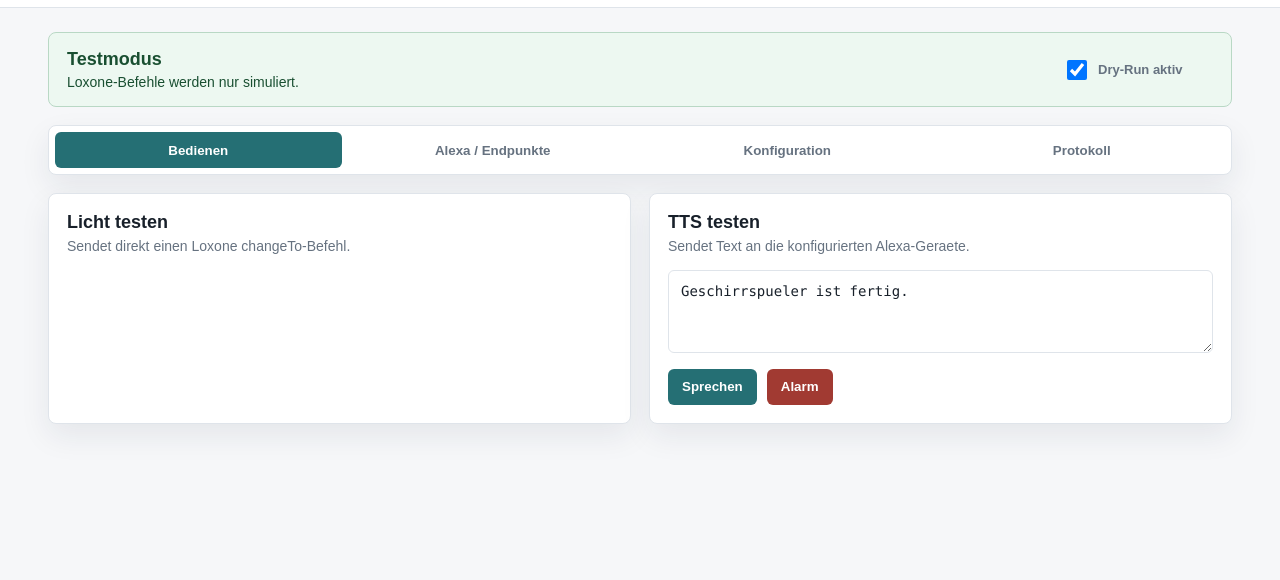
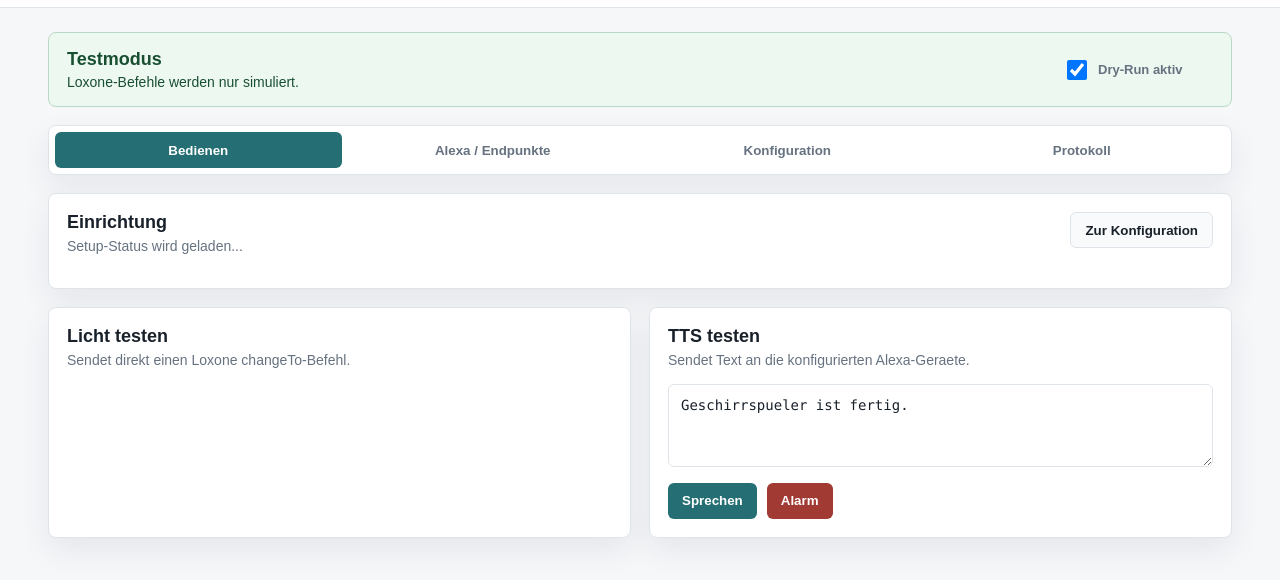
Before and after one commit to herdan75/loxevo, a website: page public/index.html in a window 1280 px wide. Shown: the part 102-682 px from the top of the page. Drawn offline with Linux system fonts and the light colour scheme; files that its build step writes are made by us from their sources; no server answers; files whose address does not match are found by name.

Commit message:
Add setup checklist to web UI

```diff
--- a/public/index.html
+++ b/public/index.html
@@ -35,6 +35,17 @@
       </nav>
 
       <section id="controlView" class="view active wide">
+      <section id="setupPanel" class="panel wide setup-panel">
+        <div class="section-head">
+          <div>
+            <h2>Einrichtung</h2>
+            <p id="setupSummary">Setup-Status wird geladen...</p>
+          </div>
+          <button id="setupConfigBtn" type="button" class="secondary">Zur Konfiguration</button>
+        </div>
+        <div id="setupChecks" class="setup-checks"></div>
+      </section>
+
       <section class="panel">
         <div class="section-head">
           <div>
```
